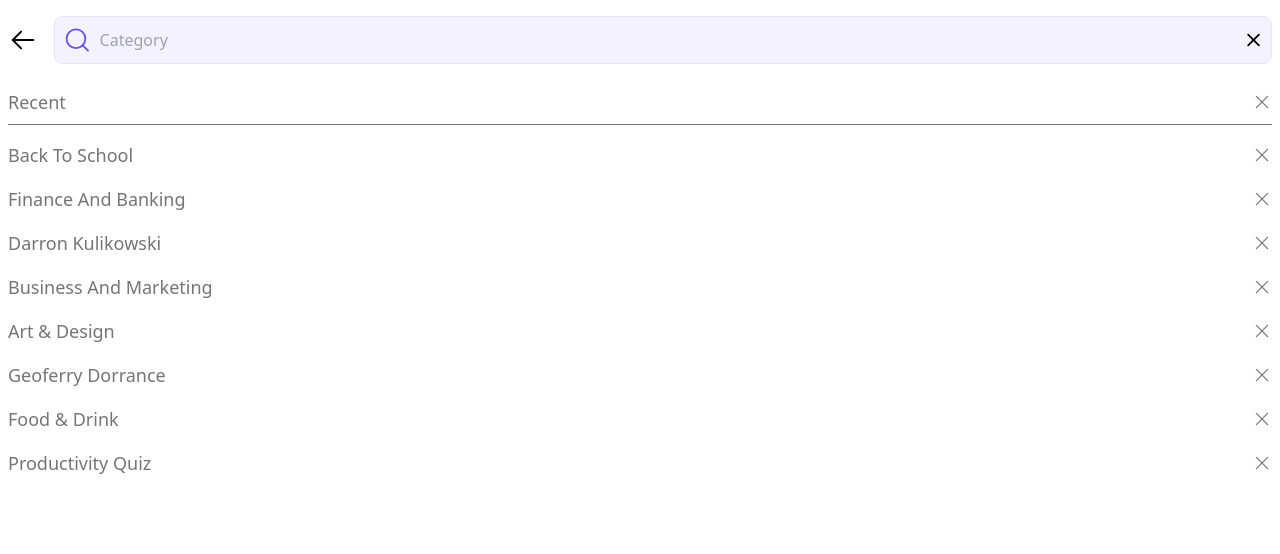
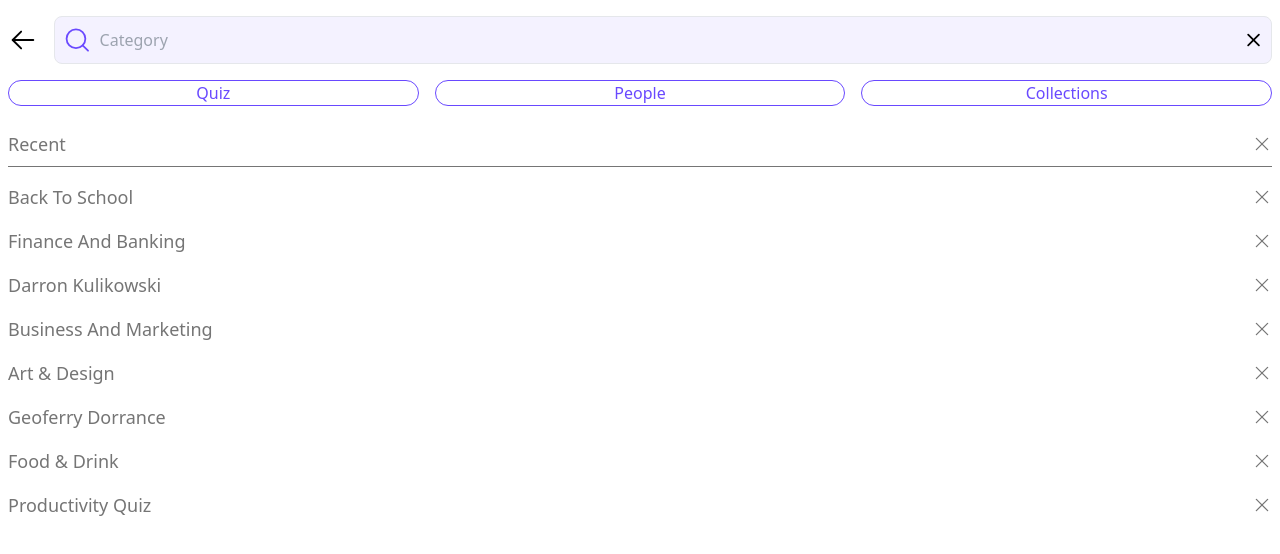
Before and after one commit to smartcollins/quizzico, a React (Create React App) app: page /search in a window 1280 px wide. Shown: the top 554 px of the page. Built offline with nearby package versions, Linux system fonts and the light colour scheme.

Commit message:
modifying top button in  Search

```diff
--- a/src/components/home-screen/Search.jsx
+++ b/src/components/home-screen/Search.jsx
@@ -7,12 +7,31 @@ import { ArrowLeft, MagnifyingGlass, X } from 'phosphor-react';
 
 const Search = ()=>{
     const [cat, setCat] = useState(false);
+    const [qz, setQz] = useState(false);
+    const [ple, setPle] = useState(false);
+    const [lt, setLt] = useState(false);
 
     const sm = value.sm
     const md = value.md
 
     const onCat = ()=>{
         setCat(true)
+        setQz(true)
+    }
+    const onQz = ()=>{
+        setQz(true)
+        setPle(false)
+        setLt(false)
+    }
+    const onPle = ()=>{
+        setPle(true)
+        setQz(false)
+        setLt(false)
+    }
+    const onLt = ()=>{
+        setLt(true)
+        setPle(false)
+        setQz(false)
     }
 
     const item = category.map((item,idx)=>(<div key={idx} className={item.bold?' border-b border-[#757575] flex items-center justify-between my-4 py-2':'flex items-center justify-between my-4'}><p onClick={onCat} className=' capitalize text-[#757575] font-medium text-lg'>{item.txt}</p><X size={sm} color="#757575" /></div>))
@@ -33,15 +52,17 @@ const Search = ()=>{
                 </div>
             </div>
             <div>
+                <div className='flex justify-between items-center gap-4 my-4'>
+                    <button onClick={onQz} className={qz?"bg-[#6949ff] text-white rounded-3xl w-2/4":" bg-transparent text-[#6949ff] border border-[#6949ff] rounded-3xl w-2/4"}>Quiz</button>
+                    <button onClick={onPle} className={ple?"bg-[#6949ff] text-white rounded-3xl w-2/4":" bg-transparent text-[#6949ff] border border-[#6949ff] rounded-3xl w-2/4"}>People</button>
+                    <button onClick={onLt} className={lt?"bg-[#6949ff] text-white rounded-3xl w-2/4":" bg-transparent text-[#6949ff] border border-[#6949ff] rounded-3xl w-2/4"}>Collections</button>
+                </div>
                 {
                     cat?
                     <div>{item2}</div>:
                     <div>{item}</div>
                 }
             </div>
-            {/* <div>
-                {item}
-            </div> */}
         </div>
     )
 }
```
